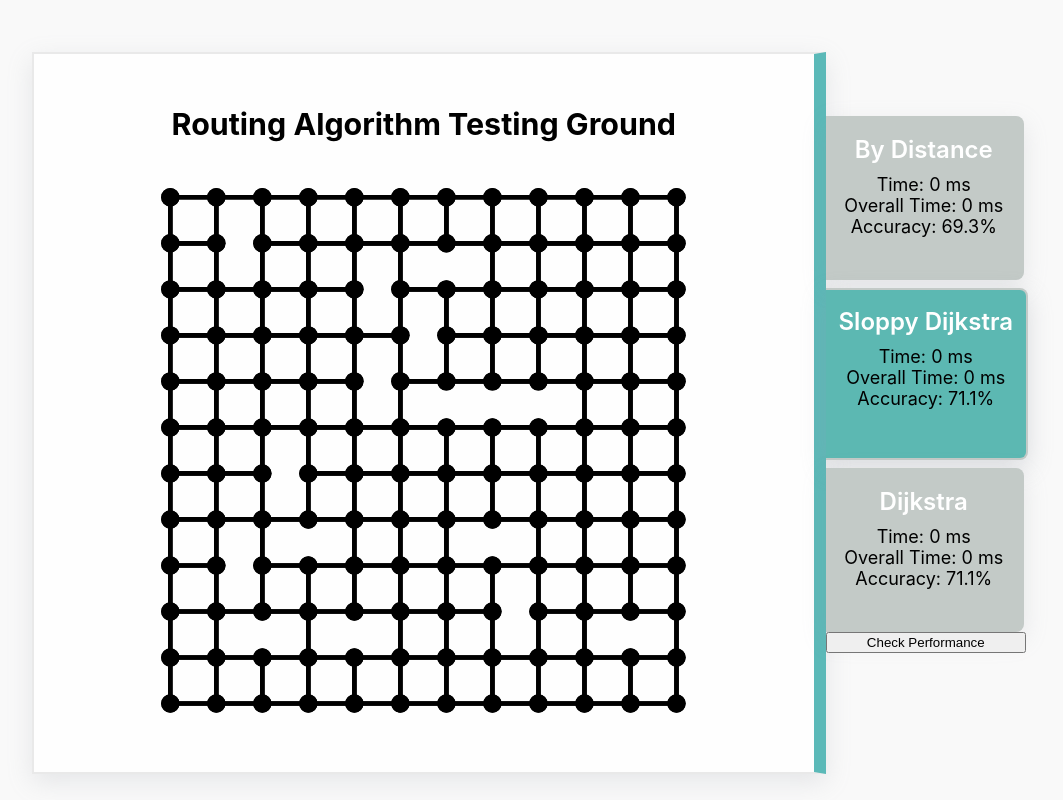
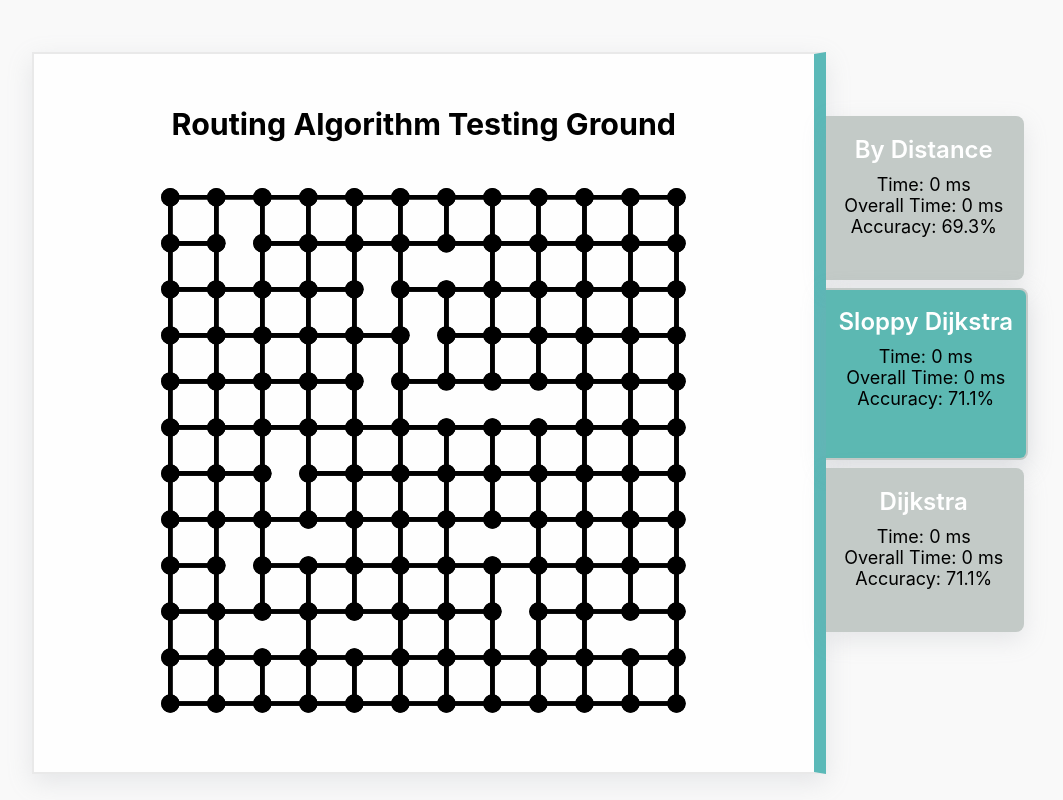
Before and after one commit to identicycle/server, a React (Create React App) app: page / in a window 1280 px wide. Shown: the whole page, without its empty margins (111-1174 px from the left). Built offline with nearby package versions, Linux system fonts and the light colour scheme.

Commit message:
delete check performance button

```diff
--- a/src/App.jsx
+++ b/src/App.jsx
@@ -95,7 +95,6 @@ export default class App extends Component {
               sloppyDijkstraAccuracy={this.state.sloppyDijkstraAccuracy}
               byDistanceAccuracy={this.state.byDistanceAccuracy}
               checkingPerformance={this.state.checkingPerformance}
-              startPerformanceCheck={this.startPerformanceCheck}
               wrapperRef={this.selectionRef}/>
           </div>
         </div>
--- a/src/Selection.jsx
+++ b/src/Selection.jsx
@@ -31,9 +31,6 @@ export default class Selection extends Component {
           current={this.props.current} switchCurrent={this.props.switchCurrent}
           time={this.props.bruteForceTime} overallTime={this.props.overallBruteForceTime}
           accuracy={this.props.bruteForceAccuracy}/> */}
-        <button onClick={this.props.startPerformanceCheck}>
-          Check Performance
-        </button>
       </div>
     );
   }
```
